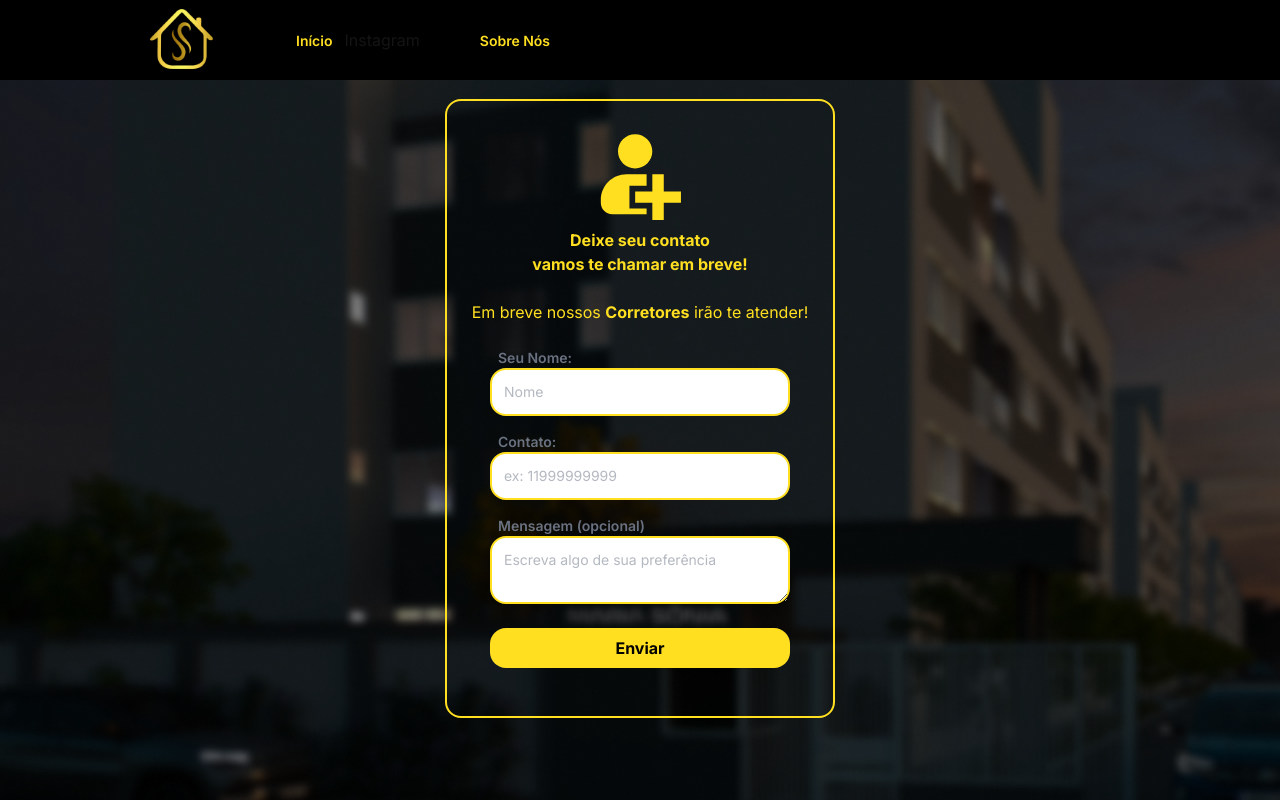
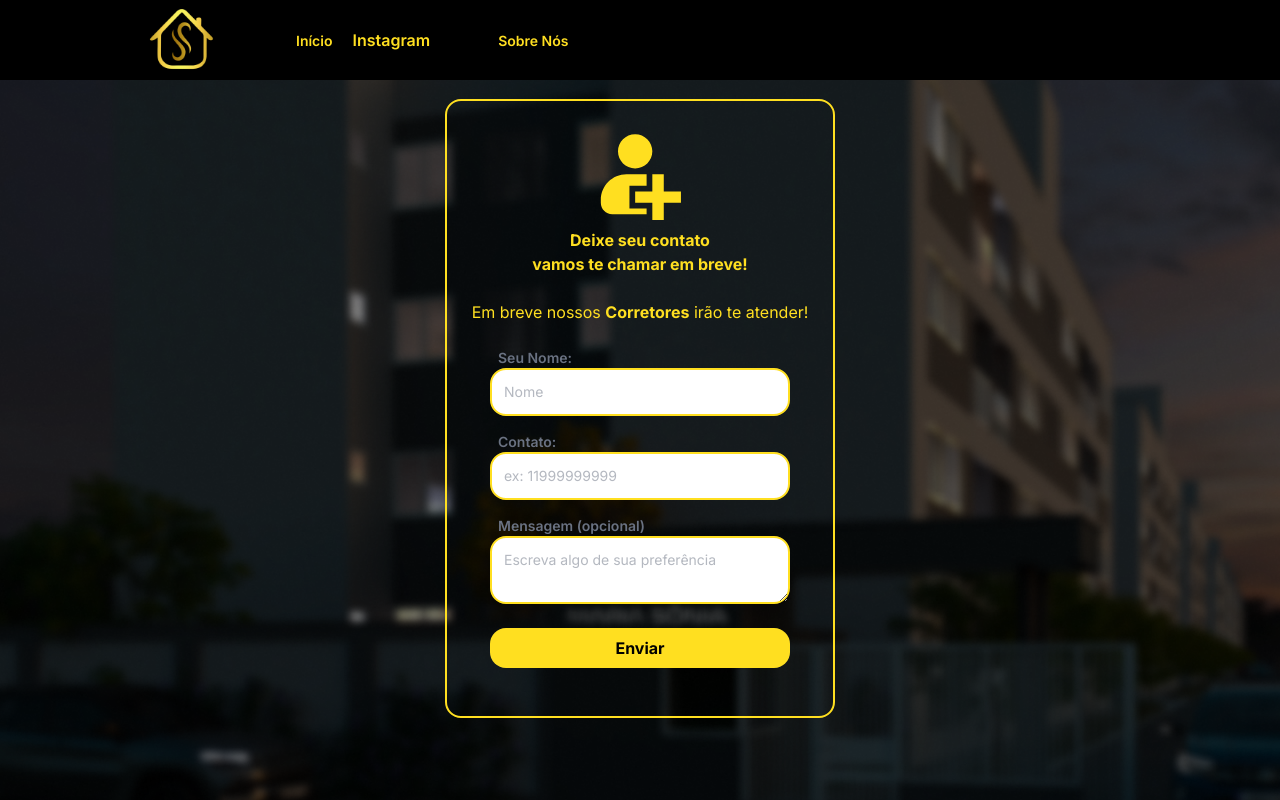
Before and after one commit to EllinFeh/select-imobiliaria, a Next.js app in the folder front-end/: page /maria-sonia in a window 1280 px wide. Built offline with nearby package versions, Linux system fonts and the light colour scheme.

Commit message:
cores kkkkk

```diff
--- a/front-end/src/components/navbarimovel.jsx
+++ b/front-end/src/components/navbarimovel.jsx
@@ -62,7 +62,7 @@ export default function NavbarDois() {
                             className="w-full bg-black text-white flex flex-col items-start px-6 py-4 gap-4 absolute top-16 left-0 z-40"
                         >
                             <a href="/" className="text-yellow-300 font-semibold p-2">Início</a>
-                            <a target='_blank' href="instagram://user?username=selectimobiliariaoficial"
+                            <a className='text-yellow-300 font-semibold p-2' target='_blank' href="instagram://user?username=selectimobiliariaoficial"
                                 onclick="setTimeout(() => { window.location = 'https://www.instagram.com/selectimobiliariaoficial'; }, 500);">
                                 Instagram
                             </a>
@@ -80,7 +80,7 @@ export default function NavbarDois() {
                         <img className='w-20' src="./images/selectlogo.png" alt="" />
                         <div className='gap-4 m-4'>
                             <a href="/" className="text-yellow-300 font-semibold text-sm p-3 ml-12 hover:text-yellow-600 hover:bg-amber-300 duration-300 rounded-2xl">Início</a>
-                            <a target='_blank' href="instagram://user?username=selectimobiliariaoficial"
+                            <a className='text-yellow-300 font-semibold p-2' target='_blank' href="instagram://user?username=selectimobiliariaoficial"
                                 onclick="setTimeout(() => { window.location = 'https://www.instagram.com/selectimobiliariaoficial'; }, 500);">
                                 Instagram
                             </a>
```
